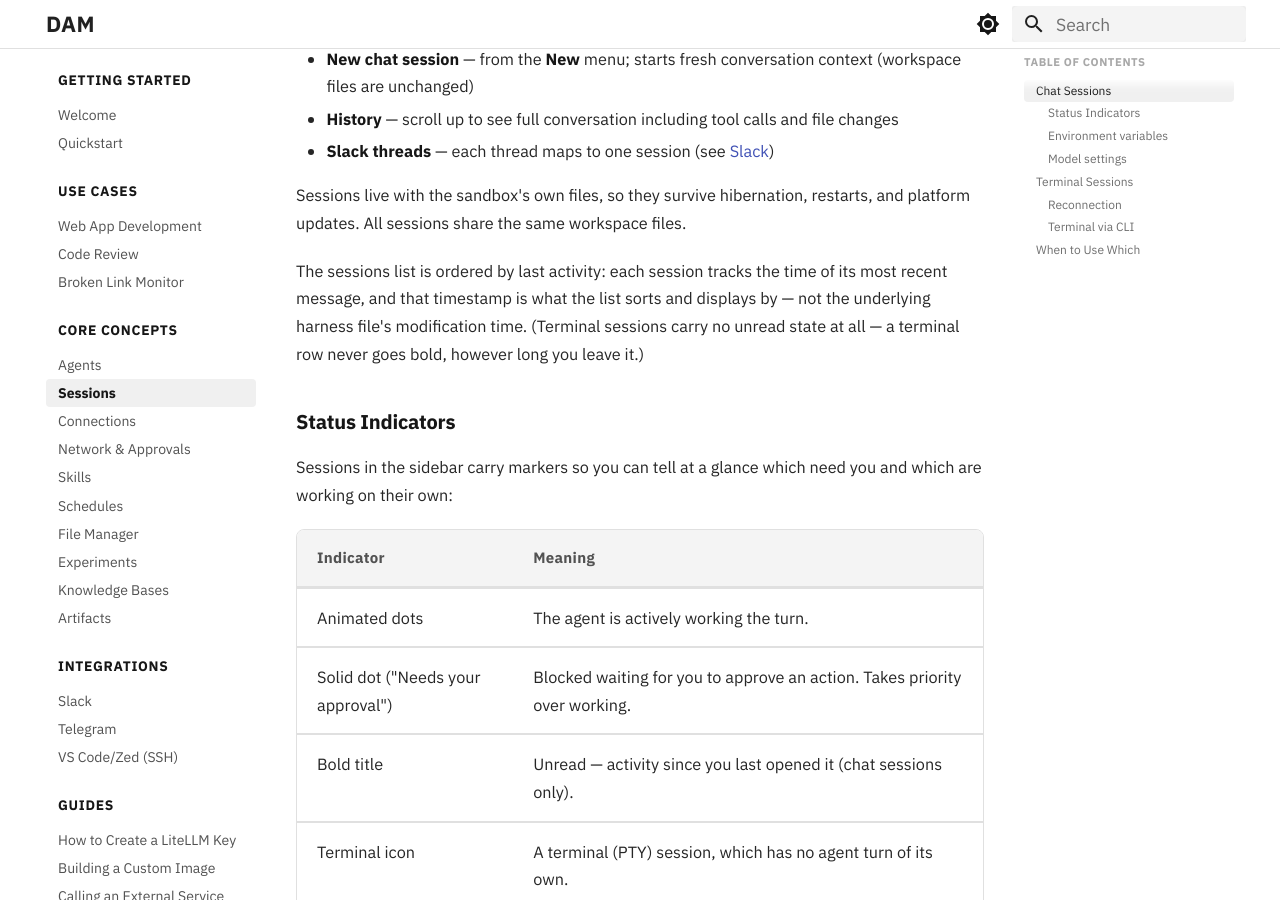
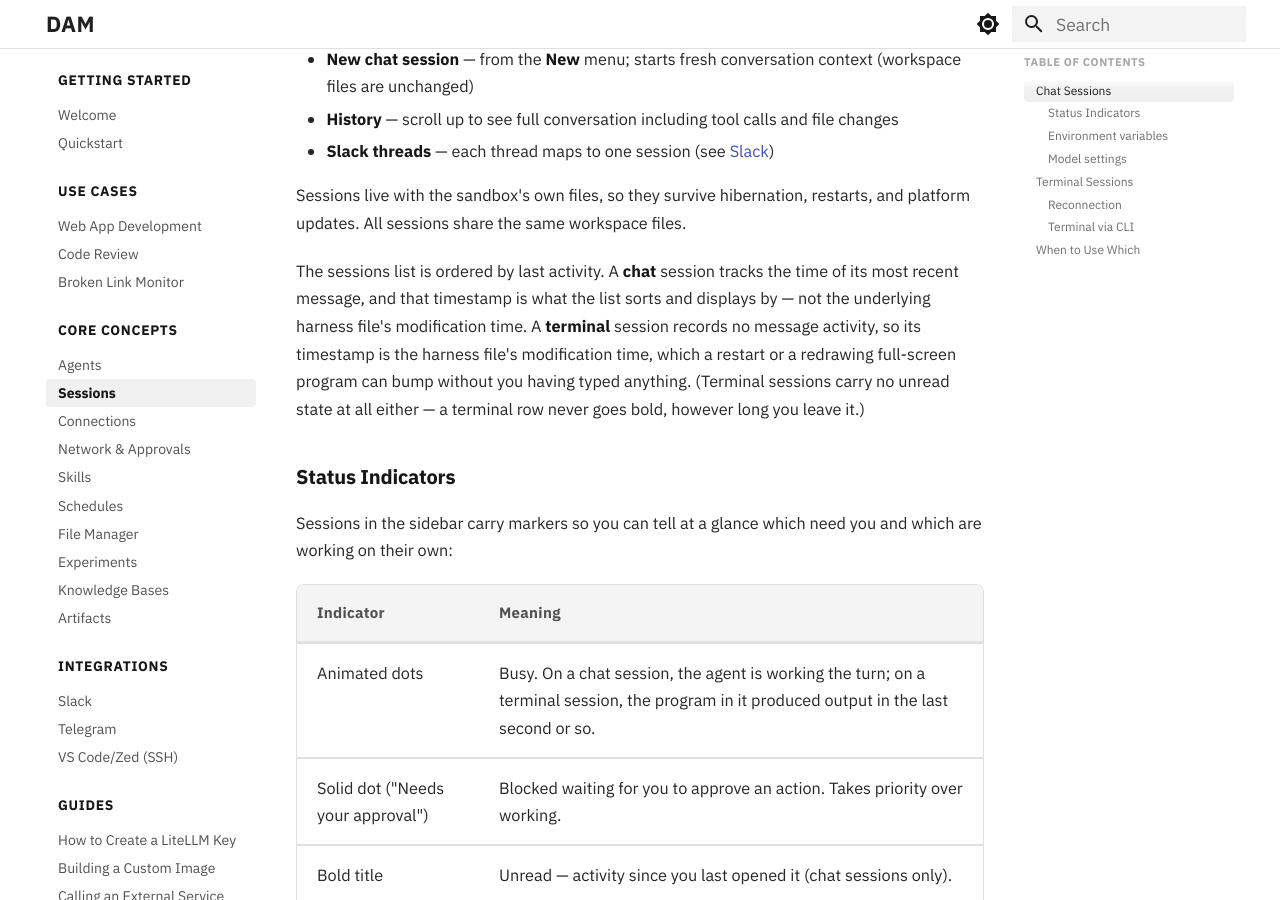
Before and after one commit to dam-agents/docs, an MkDocs documentation site: the page built from docs/core-concepts/sessions.md, in a window 1280 px wide and 900 px high, scrolled down 452 px. Built offline with MkDocs 1.6.1 and Material for MkDocs 9.7.7, drawn with Linux system fonts in a browser that asks for light colours.

Commit message:
docs: correct 2 claims about terminal sessions verified wrong at v0.2.13 (#82)
Both are on core-concepts/sessions.md and nowhere else on the site
(grepped site-wide). Both are about terminal (PTY) sessions being
described with chat-session behavior.

1. The sessions list's sort/display timestamp. The page said every
   session tracks "the time of its most recent message ... not the
   underlying harness file's modification time". That holds for chat
   only. `recordActivity` — the stamp behind it — has exactly two call
   sites, both on the prompt and turn-response paths
   (acp-runtime.ts:1412, :1169). A terminal goes through
   markTerminalSeen -> sessionMetadata.set (server.ts:248-251), and
   set() carries over createdAt/seenAt but never writes lastActivityAt
   (session-metadata-store.ts:80-97). The override is conditional —
   `...(entry.lastActivityAt ? { updatedAt: entry.lastActivityAt } : {})`
   (acp-runtime.ts:1637) — so with no stamp the harness file's own
   updatedAt survives, and that is what sorts and prints. The UI says so
   itself: "their `updatedAt` tracks the harness file mtime (bumped by
   restarts and TUI repaints)" (sessions-sidebar.tsx:142-144).

2. The animated-dots indicator. "The agent is actively working the turn",
   next to a row calling a terminal a session "which has no agent turn
   of its own", read as: a terminal row never shows the dots. It does.
   For a terminal, `working` is `!!s.running` (sessions-sidebar.tsx:
   132-137), wired to isPtySessionActive (server.ts:143), which is
   `Date.now() - slot.lastBusyAt < PTY_ACTIVE_WINDOW_MS` with
   PTY_ACTIVE_WINDOW_MS = 1_000 (server.ts:215-221). Same WorkingDots
   component as chat (session-row.tsx:269-271).

Corrections only; no additions. Verified at the v0.2.13 tag, not main.

Assisted-by: Claude Fable 5 <noreply@anthropic.com>

```diff
--- a/docs/core-concepts/sessions.md
+++ b/docs/core-concepts/sessions.md
@@ -20,7 +20,7 @@ Open your sandbox in the DAM UI and type a message. A new session is created aut
 
 Sessions live with the sandbox's own files, so they survive hibernation, restarts, and platform updates. All sessions share the same workspace files.
 
-The sessions list is ordered by last activity: each session tracks the time of its most recent message, and that timestamp is what the list sorts and displays by — not the underlying harness file's modification time. (Terminal sessions carry no unread state at all — a terminal row never goes bold, however long you leave it.)
+The sessions list is ordered by last activity. A **chat** session tracks the time of its most recent message, and that timestamp is what the list sorts and displays by — not the underlying harness file's modification time. A **terminal** session records no message activity, so its timestamp is the harness file's modification time, which a restart or a redrawing full-screen program can bump without you having typed anything. (Terminal sessions carry no unread state at all either — a terminal row never goes bold, however long you leave it.)
 
 ### Status Indicators
 
@@ -29,7 +29,7 @@ working on their own:
 
 | Indicator | Meaning |
 |-----------|---------|
-| Animated dots | The agent is actively working the turn. |
+| Animated dots | Busy. On a chat session, the agent is working the turn; on a terminal session, the program in it produced output in the last second or so. |
 | Solid dot ("Needs your approval") | Blocked waiting for you to approve an action. Takes priority over working. |
 | Bold title | Unread — activity since you last opened it (chat sessions only). |
 | Terminal icon | A terminal (PTY) session, which has no agent turn of its own. |
```
